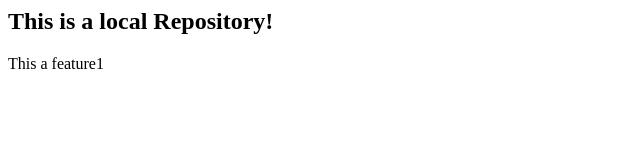
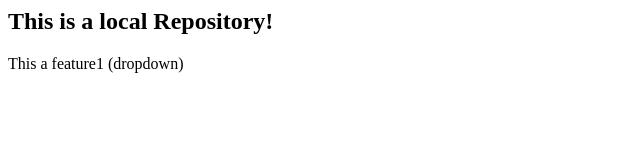
Before and after one commit to RiteshGTM/local-repository, a plain HTML site: page index.html in a window 1280 px wide. Shown: the full height of the page, 0-640 px from the left. Drawn offline with Linux system fonts and the light colour scheme.

Commit message:
Add dropddown feature in main branch

```diff
--- a/index.html
+++ b/index.html
@@ -1,2 +1,2 @@
 <h2>This is a local Repository!</h2>
-<p>This a feature1</p>
+<p>This a feature1 (dropdown)</p>
```
